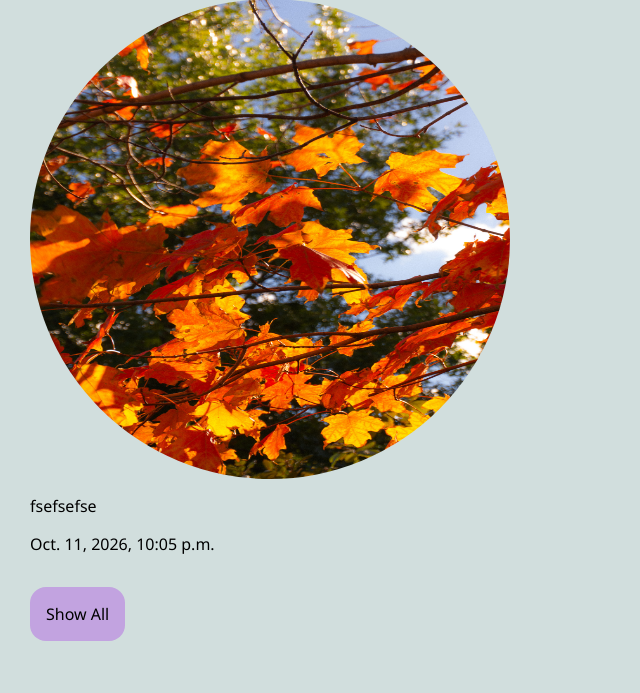
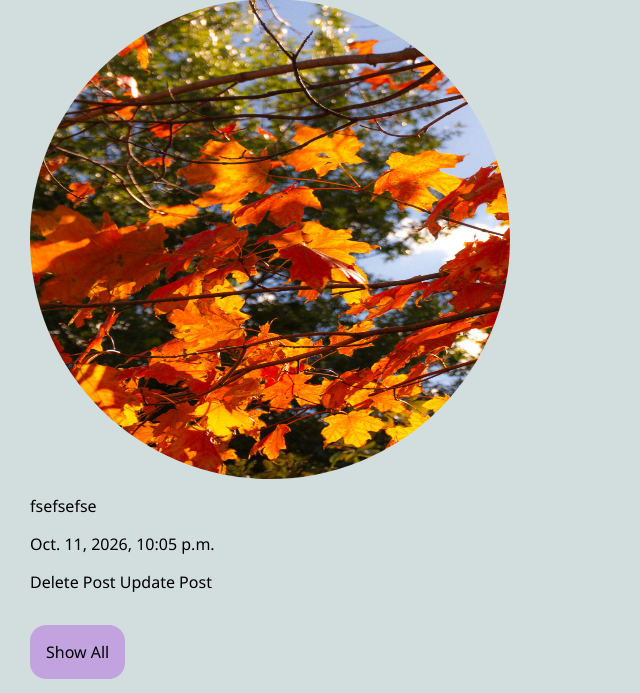
Before and after one commit to JorYin/cs412, a Django app: page /mini_insta/post/7 in a window 1280 px wide. Shown: the part 160-853 px from the top of the page, without its empty margins (0-640 px from the left). Before the commit the page ends 801 px from the top, so only its background shows below. Run offline with Django 5.2, Linux system fonts and the light colour scheme; data comes from the database, SQL or seed files in the repository; both versions use the stored data as it was after the commit.

Commit message:
task 2 delete and update post

```diff
--- a/mini_insta/templates/mini_insta/show_post.html
+++ b/mini_insta/templates/mini_insta/show_post.html
@@ -21,5 +21,7 @@ Description: Template that extends base.html to display detailed post informatio
 
     <p>{{post.caption}}</p>
     <p>{{post.timestamp}}</p>
+    <a href="{% url 'delete_post' post.pk %}">Delete Post</a>
+    <a href="{% url 'update_post' post.pk %}">Update Post</a>
   </div>
 {% endblock %}
--- a/mini_insta/urls.py
+++ b/mini_insta/urls.py
@@ -11,5 +11,7 @@ urlpatterns = [
     path('profile/<int:pk>', ProfileDetailView.as_view(), name="show_profile"),
     path('profile/<int:pk>/create_post', CreatePostView.as_view(), name="create_post"),
     path('post/<int:pk>', PostDetailView.as_view(), name="show_post"),
+    path('post/<int:pk>/delete', DeletePostView.as_view(), name="delete_post"),
+    path('post/<int:pk>/update', UpdatePostView.as_view(), name="update_post"),
     path('profile/<int:pk>/update', UpdateProfileView.as_view(), name="update_profile"),
 ]
--- a/mini_insta/views.py
+++ b/mini_insta/views.py
@@ -3,9 +3,9 @@
 # Description: Class-based views for the mini_insta app to list all Instagram user profiles and view individual profile details.
 
 from django.shortcuts import render
-from django.views.generic import DetailView, ListView, CreateView, UpdateView
+from django.views.generic import DetailView, ListView, CreateView, UpdateView, DeleteView
 from .models import Profile, Post, Photo
-from .forms import CreatePostForm, UpdateProfileForm
+from .forms import CreatePostForm, UpdateProfileForm, UpdatePostForm
 from django.urls import reverse
 
 class ProfileListView(ListView):
@@ -92,3 +92,31 @@ class UpdateProfileView(UpdateView):
   def form_valid(self, form):
       """"""
       return super().form_valid(form)
+
+class DeletePostView(DeleteView):
+  """Confirm and delete a post."""
+
+  template_name = "mini_insta/delete_post_form.html"
+  model = Post
+  context_object_name = 'post'
+
+  def get_context_data(self, **kwargs):
+      context = super().get_context_data(**kwargs)
+      context['profile'] = self.object.profile
+      return context
+
+  def get_success_url(self):
+    """Return to the profile that owned the deleted post."""
+    return reverse('show_profile', kwargs={'pk': self.object.profile.pk})
+
+class UpdatePostView(UpdateView):
+  """Update an existing post."""
+
+  model = Post
+  form_class = UpdatePostForm
+  template_name = "mini_insta/update_post_form.html"
+  context_object_name = 'post'
+
+  def get_success_url(self):
+    """Return to the post detail page after updating."""
+    return reverse('show_post', kwargs={'pk': self.object.pk})
```
Also changed, not shown: mini_insta/forms.py (+8 -0 lines), mini_insta/templates/mini_insta/delete_post_form.html (added, +15 -0 lines), mini_insta/templates/mini_insta/update_post_form.html (added, +24 -0 lines), db.sqlite3, media/DSC02201.jpg (added).
